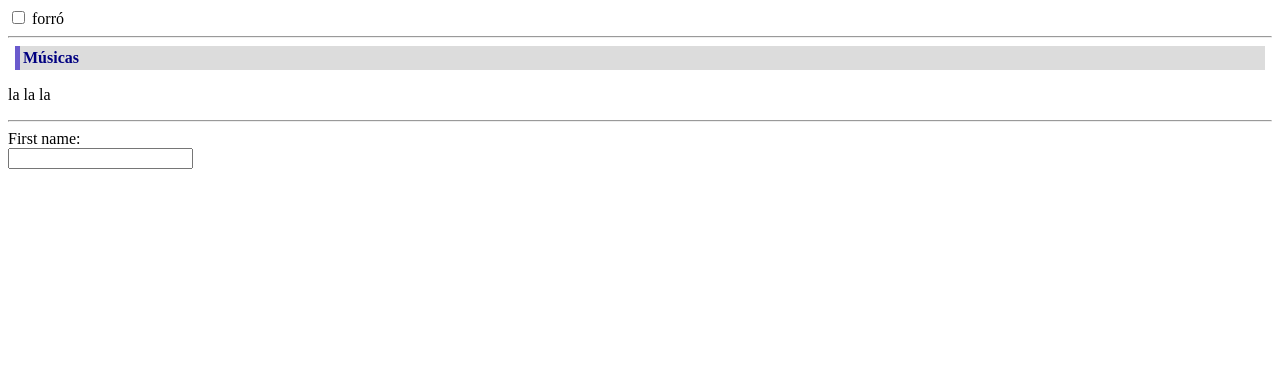
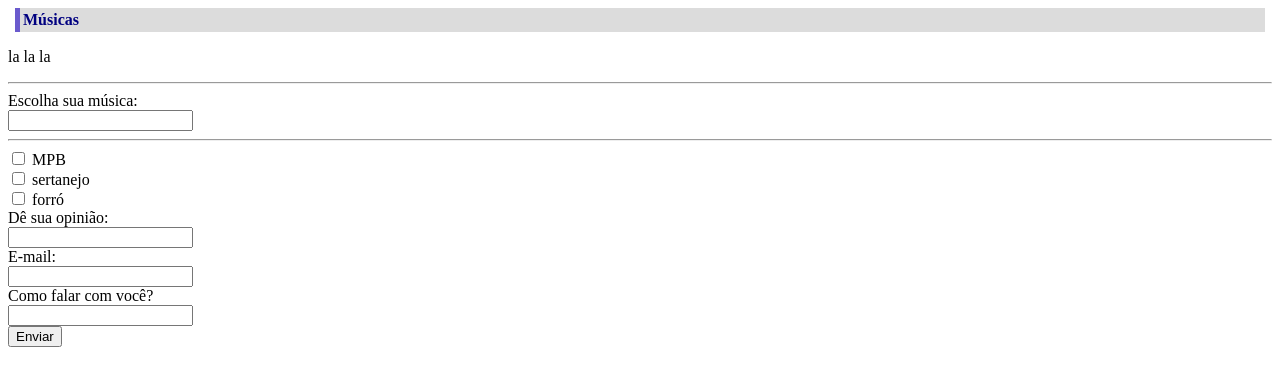
Before and after one commit to Maiqueza/Maiqueza.github.io, a plain HTML site: page form.html in a window 1280 px wide. Drawn offline with Linux system fonts and the light colour scheme.

Commit message:
atualizado

```diff
--- a/form.html
+++ b/form.html
@@ -6,17 +6,28 @@
 <title>Playlists de músicas</title>
 </head>
 <body>
-<form>
-
-    <input type="checkbox" id="livre" name="diversão" value="dança">
-    <label for="pessoas"></label>forró<br>
-</form>
-<hr>
 <h1>Músicas</h1>
 <p>la la la</p>
 <hr>
-<label for="fname">First name:</label><br>
-  <input type="text" id="fname" name="fname"><br>
+<form>
+    <label for="música">Escolha sua música:</label><br>
+    <input type="música" id="música" name="música" required><br>
+    <hr>
+    <input type="checkbox" id="estilo" name="estilo" value="estilo">
+  <label for="estilo"> MPB</label><br>
+  <input type="checkbox" id="estilo1" name="estilo1" value="estilo1">
+  <label for="estilo1">sertanejo</label><br>
+  <input type="checkbox" id="estilo2" name="estilo2" value="estilo2">
+  <label for="estilo2">forró</label><br>
+  <label for="música">Dê sua opinião:</label><br>
+  <input type="música" id="música" name="música" required><br>
+  <label for="música">E-mail:</label><br>
+  <input type="música" id="música" name="música" required><br>
+  <label for="música">Como falar com você?</label><br>
+  <input type="música" id="música" name="música" required><br>
+  <label for="ghi"></label>
+<input type="submit" value="Enviar">
+</form>
 
 </body>
 
```
